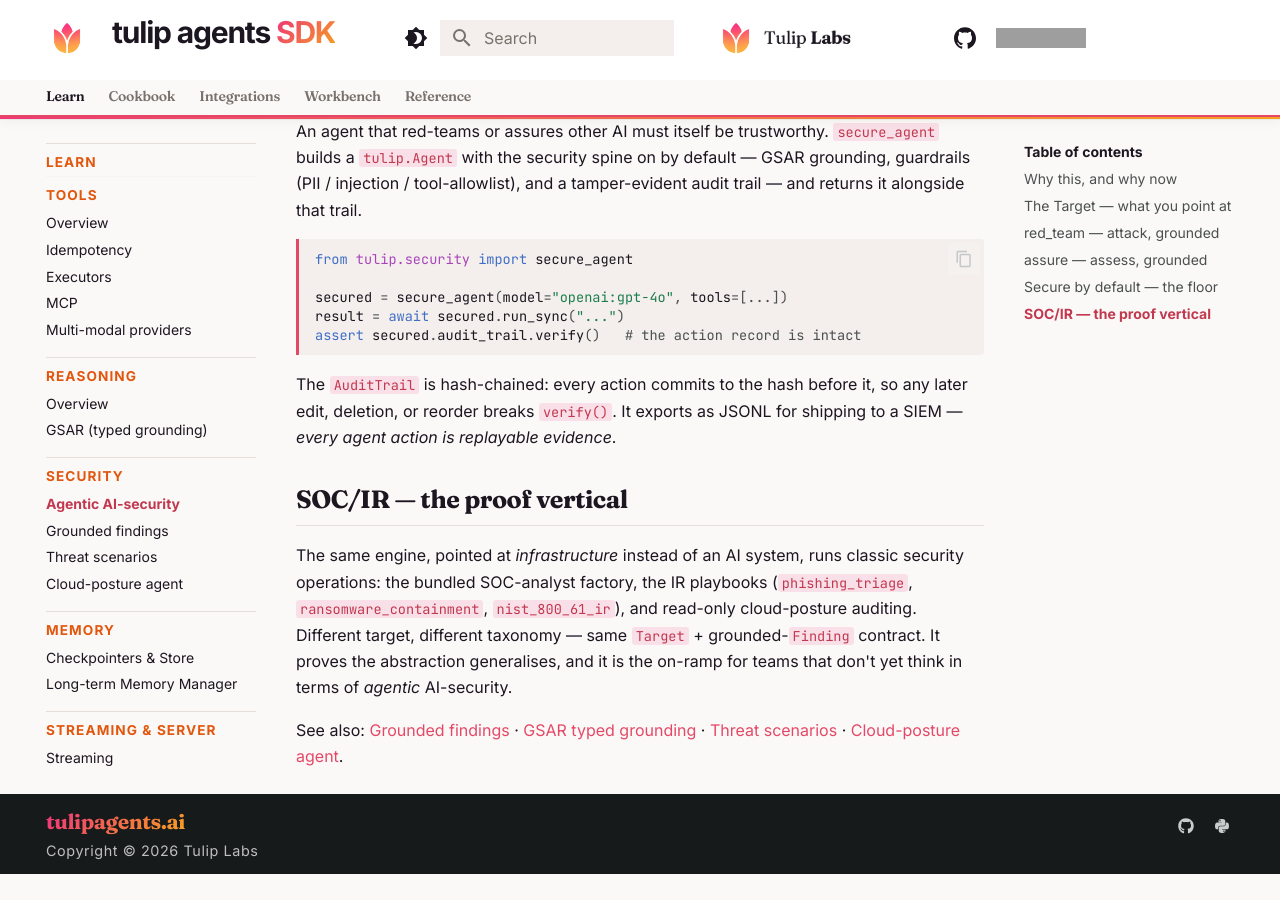
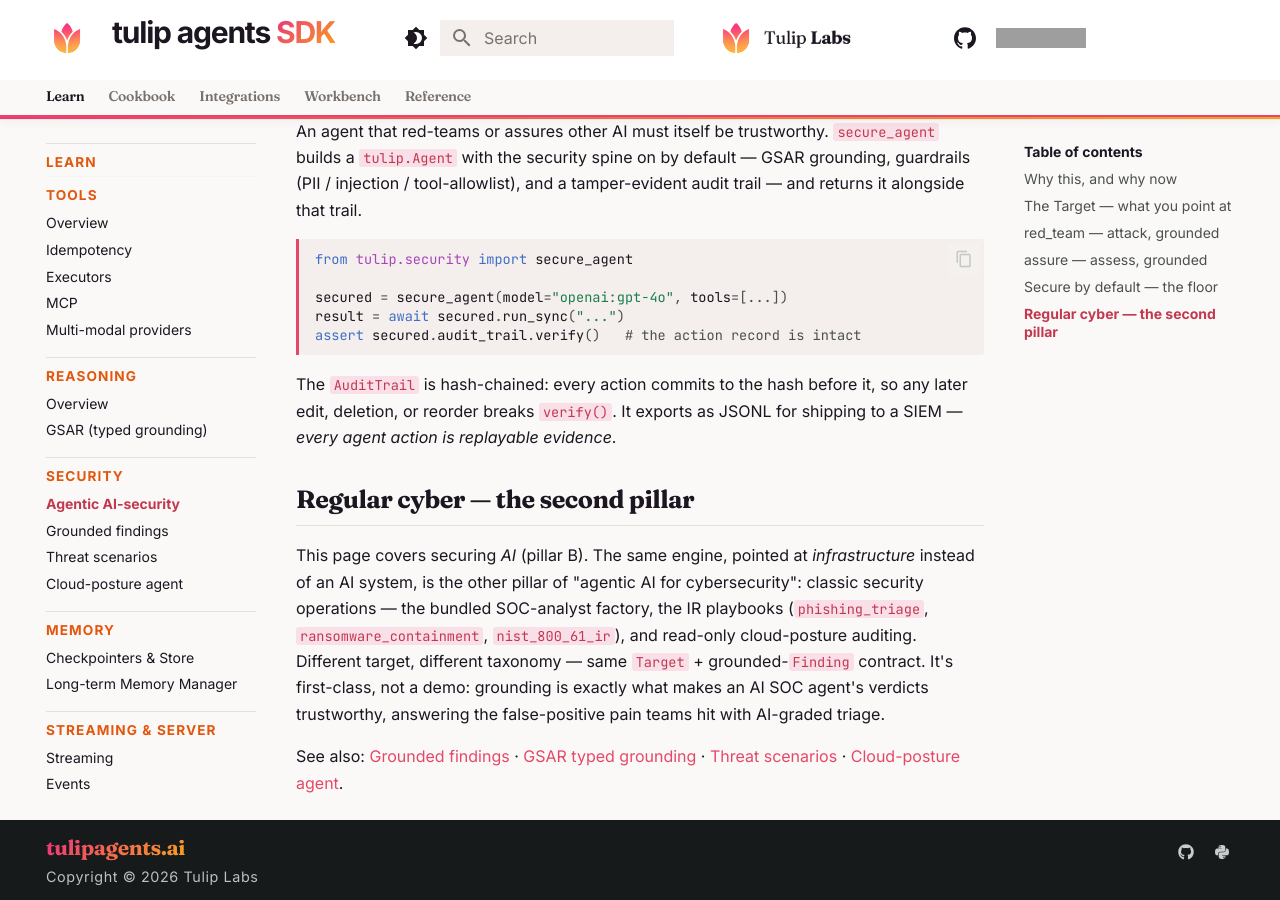
Before and after one commit to tuliplabs-ai/docs, an MkDocs documentation site: the page built from docs/concepts/agentic-ai-security.md, in a window 1280 px wide and 900 px high, scrolled down 2265 px. Built offline with MkDocs 1.6.1 and Material for MkDocs 9.7.7, drawn with Linux system fonts in a browser that asks for light colours; before the commit the page ends 3139 px from its top, so only the background shows below that; grey boxes are pictures that could not be loaded.

Commit message:
docs: rebalance to the two-pillar 'agentic AI for cybersecurity' umbrella
Broaden from the narrow AI-as-target framing to the umbrella with grounding as the
spine: hero = 'Agentic AI for cybersecurity — grounded in evidence', covering both pointing
at another AI (sharpest use) and the same engine on infrastructure (SOC/IR/cloud). Concept
page reframes SOC/IR from 'proof vertical' to a co-equal second pillar.

Signed-off-by: tuliplabs <328004975+tuliplabs@users.noreply.github.com>

```diff
--- a/docs/concepts/agentic-ai-security.md
+++ b/docs/concepts/agentic-ai-security.md
@@ -111,14 +111,16 @@
 so any later edit, deletion, or reorder breaks `verify()`. It exports as JSONL
 for shipping to a SIEM — *every agent action is replayable evidence*.
 
-## SOC/IR — the proof vertical
+## Regular cyber — the second pillar
 
-The same engine, pointed at *infrastructure* instead of an AI system, runs
-classic security operations: the bundled SOC-analyst factory, the IR playbooks
-(`phishing_triage`, `ransomware_containment`, `nist_800_61_ir`), and read-only
-cloud-posture auditing. Different target, different taxonomy — same `Target` +
-grounded-`Finding` contract. It proves the abstraction generalises, and it is
-the on-ramp for teams that don't yet think in terms of *agentic* AI-security.
+This page covers securing *AI* (pillar B). The same engine, pointed at
+*infrastructure* instead of an AI system, is the other pillar of "agentic AI for
+cybersecurity": classic security operations — the bundled SOC-analyst factory,
+the IR playbooks (`phishing_triage`, `ransomware_containment`, `nist_800_61_ir`),
+and read-only cloud-posture auditing. Different target, different taxonomy — same
+`Target` + grounded-`Finding` contract. It's first-class, not a demo: grounding
+is exactly what makes an AI SOC agent's verdicts trustworthy, answering the
+false-positive pain teams hit with AI-graded triage.
 
 See also: [Grounded findings](security.md) · [GSAR typed grounding](gsar.md) ·
 [Threat scenarios](threat-scenarios.md) · [Cloud-posture agent](cloud-posture.md).
```
Also changed, not shown: docs/index.md (+2 -2 lines).
